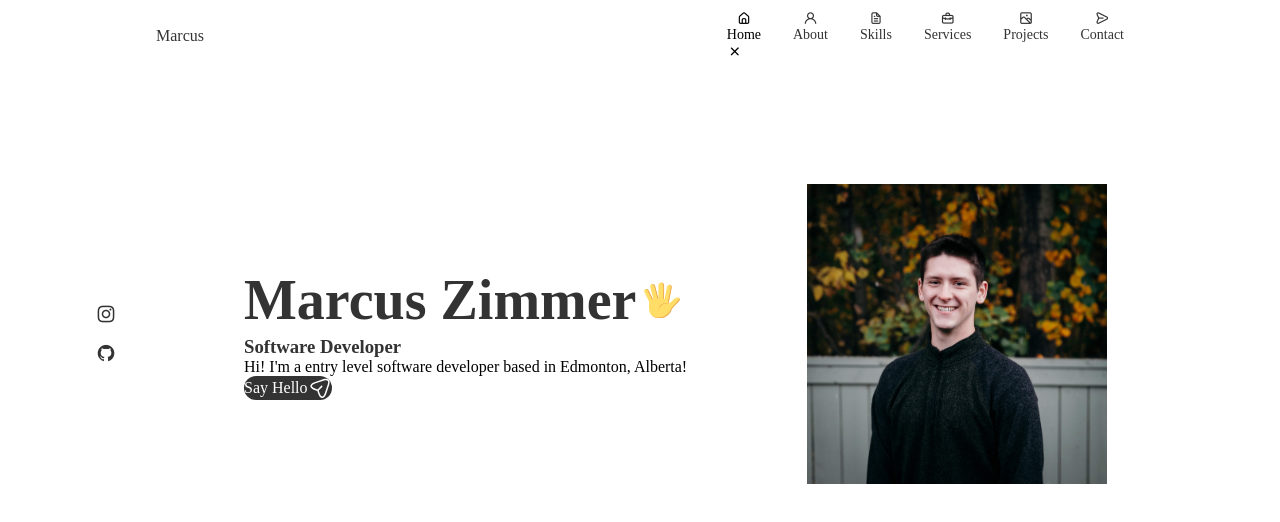
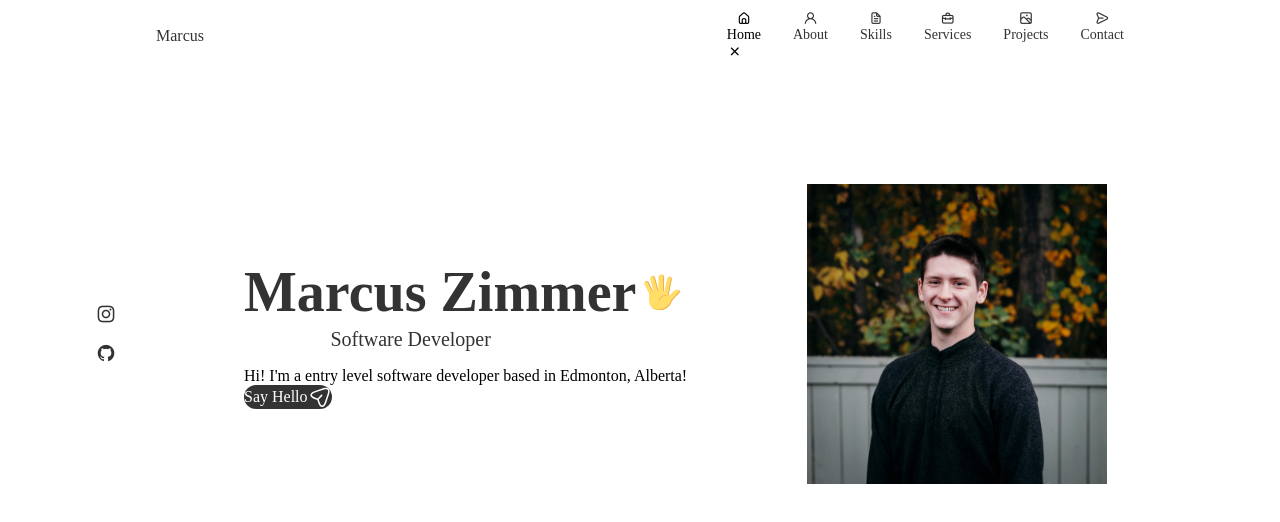
Before and after one commit to marcuszcoding/portfolio, a React (Create React App) app in the folder marcus-portfolio/: page / in a window 1280 px wide. Shown: the top 522 px of the page. Built offline with nearby package versions, Linux system fonts and the light colour scheme.

Commit message:
fix class name

```diff
--- a/marcus-portfolio/src/components/Data.jsx
+++ b/marcus-portfolio/src/components/Data.jsx
@@ -54,7 +54,7 @@ const Data = () => {
           ></path>
         </svg>
       </h1>
-      <h3 className="home-subtitles">Software Developer</h3>
+      <h3 className="home-subtitle">Software Developer</h3>
       <p className="home-description">Hi! I'm a entry level software developer based in Edmonton, Alberta!</p>
 
       <a href="#contact" className="button button--flex">
```
